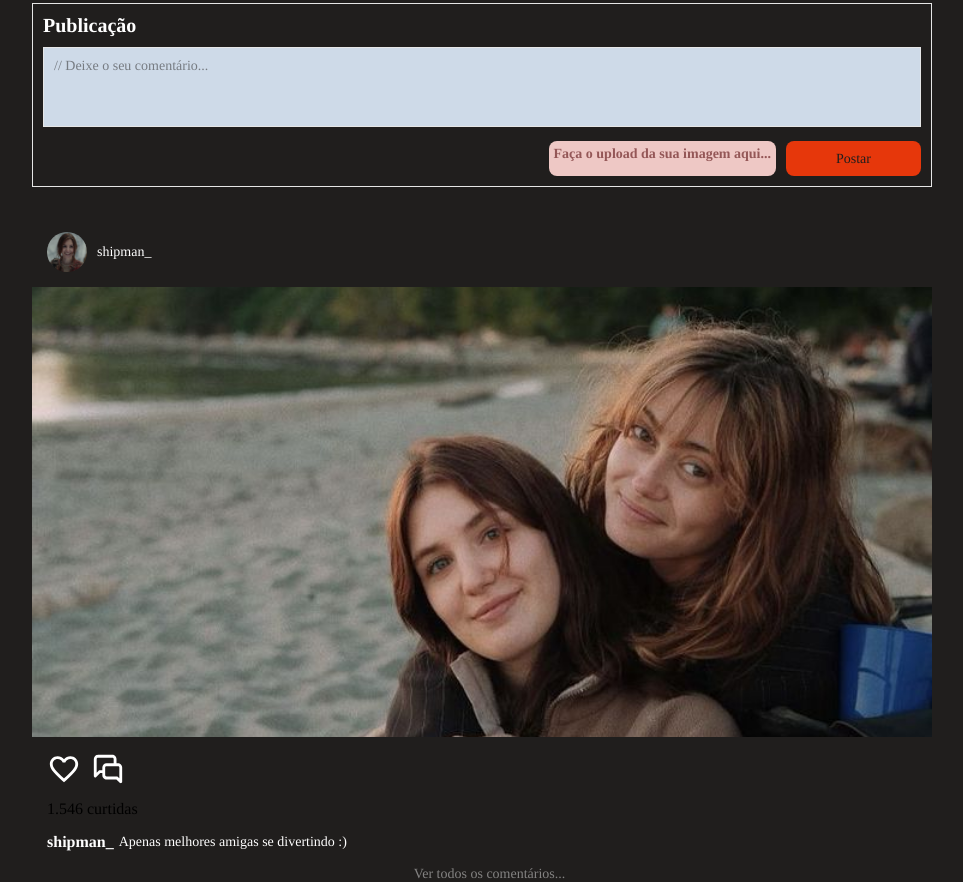
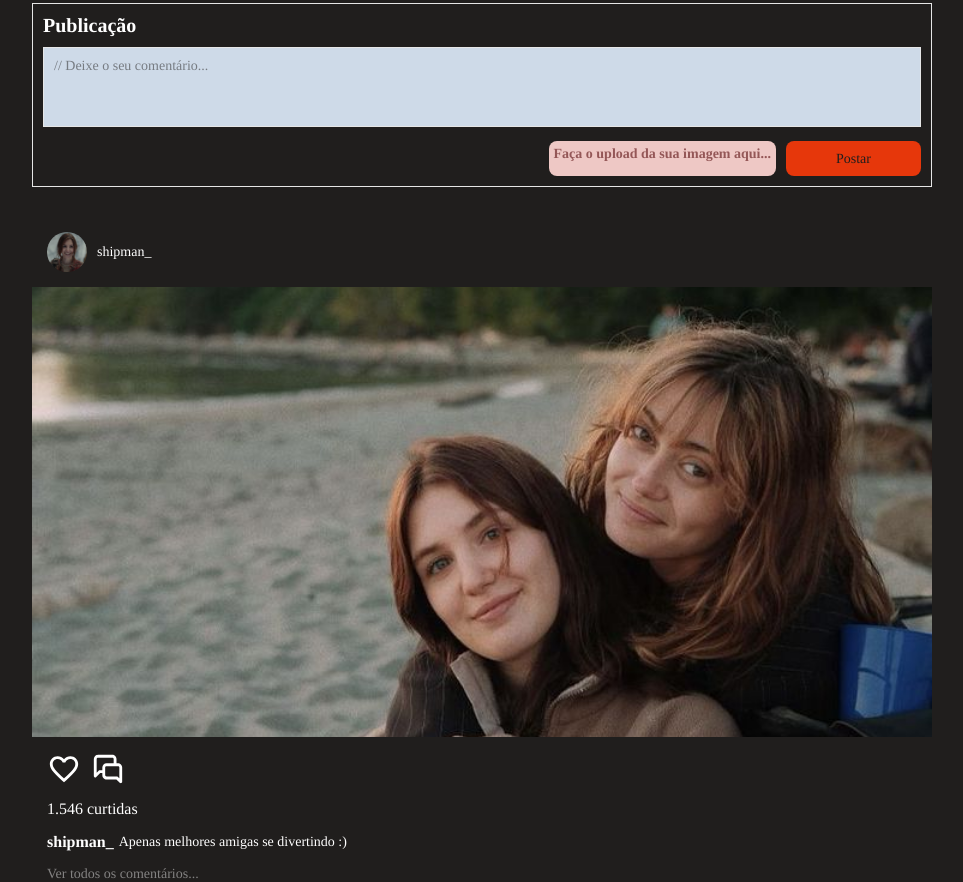
Before and after one commit to gigi170408/2S_DevConnect_M, a plain HTML site: page static_devconnect/pages/feed.html in a window 1280 px wide. Shown: the part 246-1128 px from the top of the page, without its empty margins (158-1121 px from the left). Drawn offline with Linux system fonts and the light colour scheme.

Commit message:
Finalizada a tela feed - DevConnect

```diff
--- a/static_devconnect/styles/feed.css
+++ b/static_devconnect/styles/feed.css
@@ -156,7 +156,7 @@ padding: 15px;
 .card-publi>figure{
     display: flex;
     flex-direction: column;
-
+align-items: flex-start;
 }
 
 .imagem-publicacao{
@@ -213,3 +213,7 @@ padding: 15px;
 
     margin-left: 15px;
 }
+
+.interacoes-publicacao>span{
+    color: var(--cor-branco);
+}
```
